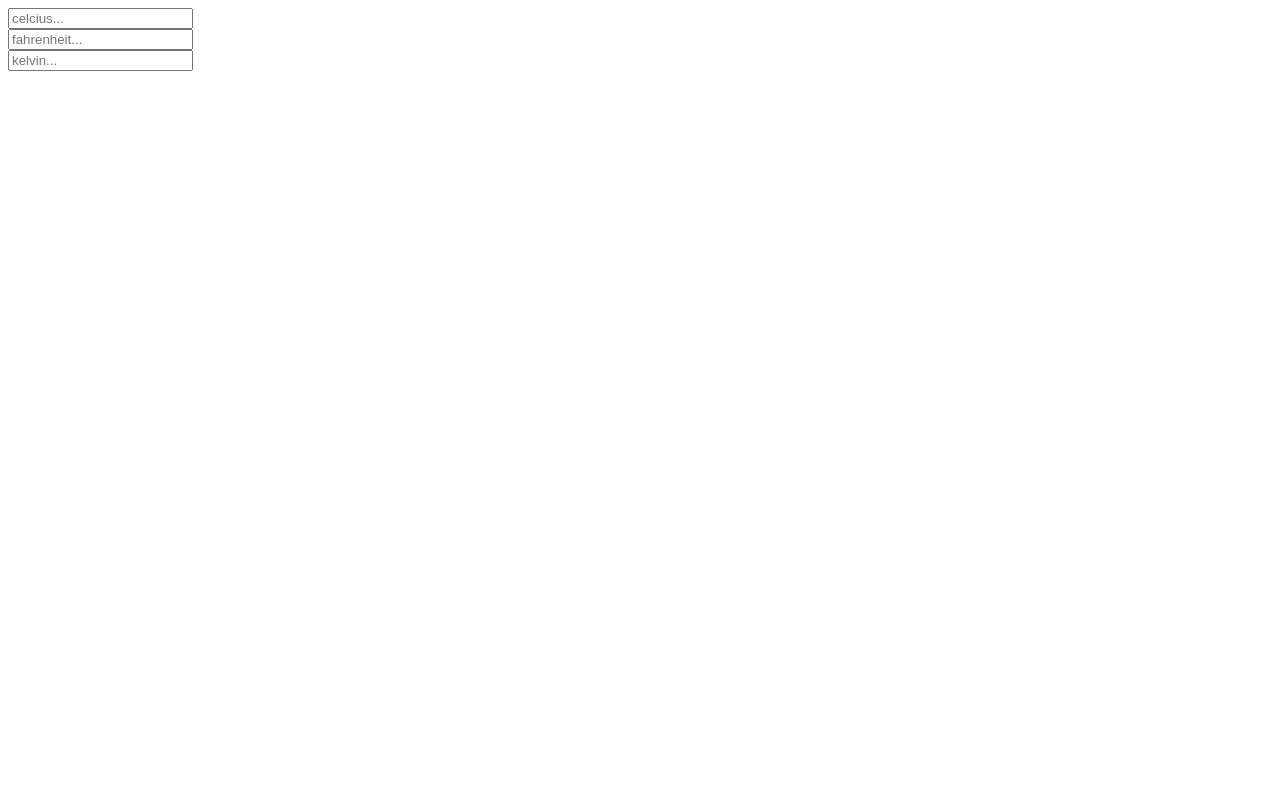
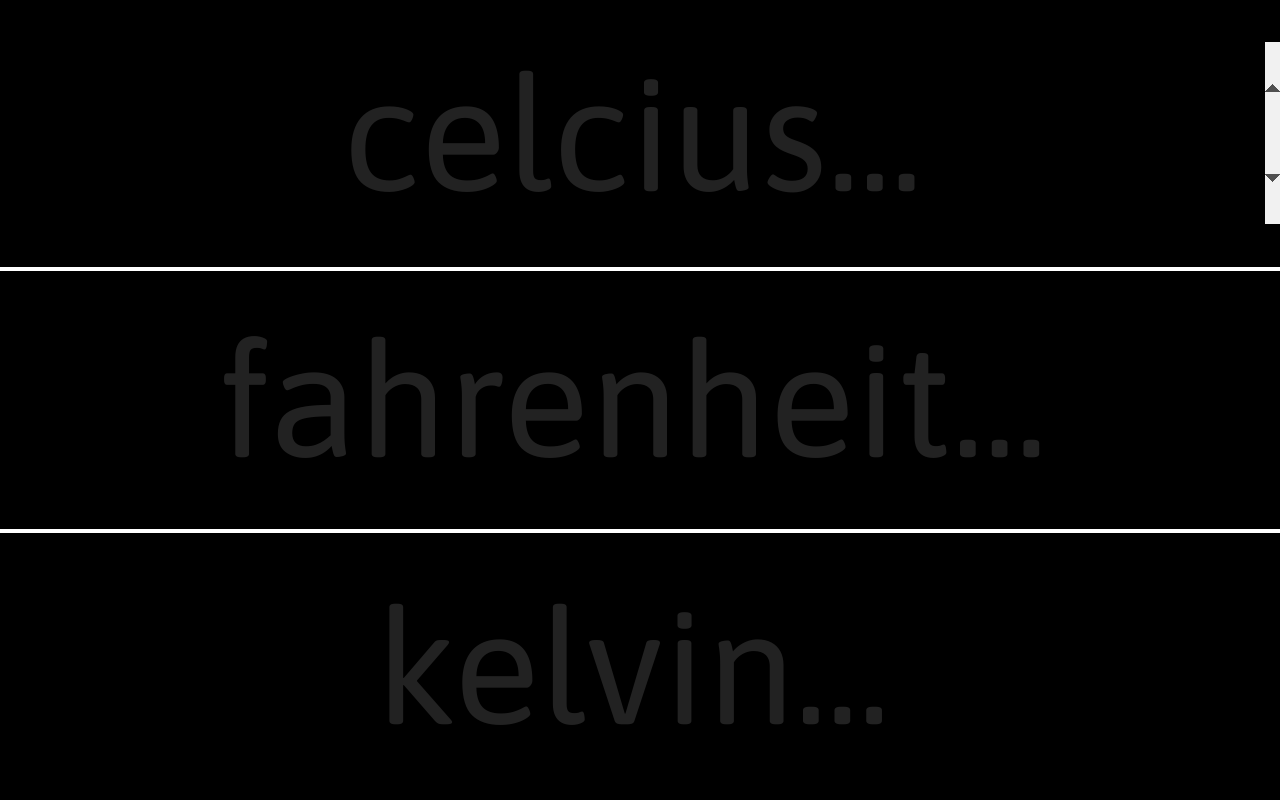
Before and after one commit to Livia-Santos/temperature-converter, a plain HTML site: page index.html in a window 1280 px wide. Drawn offline with Linux system fonts and the light colour scheme.

Commit message:
Add basic Ui

```diff
--- a/index.html
+++ b/index.html
@@ -8,13 +8,13 @@
     <link rel="stylesheet" href="styles.css">
 </head>
 <body>
-    <div class="celsius">
+    <div class="input-wrapper celsius">
         <input type="number" placeholder="celcius...">
     </div>
-    <div class="fahrenheit">
+    <div class="input-wrapper fahrenheit">
         <input type="number" placeholder="fahrenheit...">
     </div>
-    <div class="kelvin">
+    <div class="input-wrapper kelvin">
         <input type="number" placeholder="kelvin...">
     </div>
 </body>
--- a/styles.css
+++ b/styles.css
@@ -0,0 +1,48 @@
+/* Font family */
+
+@import url('https://fonts.googleapis.com/css?family=Asap:400,500,700');
+
+/* basic reset */
+
+* {
+    padding: 0;
+    margin: 0;
+    box-sizing: border-box;
+    font-family: 'Asap', sans-serif;
+}
+
+body {
+    background-color: #000;
+}
+
+.input-wrapper {
+    height: 33.333vh;
+}
+
+input[type=number] {
+    width: 100%;
+    height: 100%;
+    background-color: #000;
+    color: #fff;
+    font-size: 10rem;
+    text-align: center;
+    border: 0;
+}
+
+/* chrome/opera/safari */
+::-webkit-input-placeholder {
+    color: #222222;
+}
+/* firefox */
+::-moz-placeholder {
+    color: #222222;
+}
+/* edge */
+::-ms-input-placeholder {
+    color: #222222;
+}
+
+.fahrenheit {
+    border-top: 4px solid white;
+    border-bottom: 4px solid white;
+}
```
